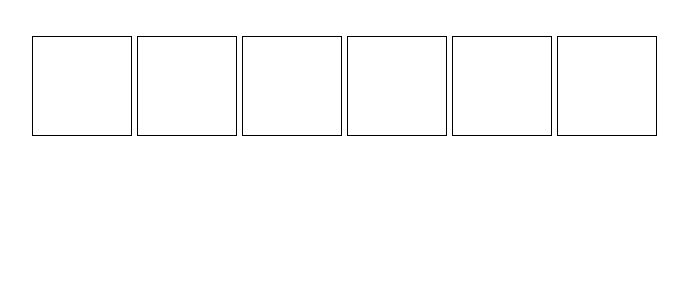
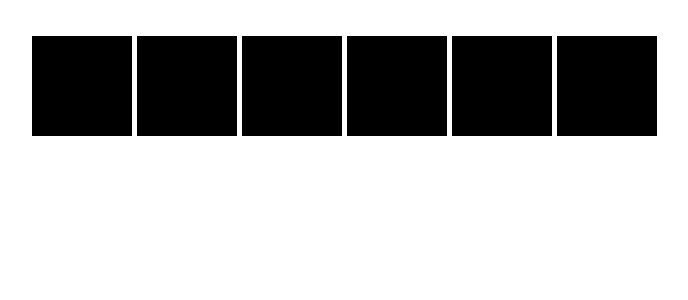
Before and after one commit to enoskyeza/meme_generator, a Next.js app: page / in a window 1280 px wide. Shown: the top 300 px of the page, without its empty margins (4-692 px from the left). Built offline with nearby package versions, Linux system fonts and the light colour scheme.

Commit message:
Add dynamic styles

```diff
--- a/src/components/Box.js
+++ b/src/components/Box.js
@@ -13,9 +13,16 @@ import boxes from "./boxes"
 
 export default function App() {
     const [boxArray, setBoxArray] = React.useState(boxes)
+
+    // Add dynamic styles
+    const styles = {
+        backgroundColor: "black"
+    }
+
     const boxElements = boxArray.map(box => {
-        return <div className='box-el' key={box.id} on={box.on}></div>
+        return <div style={styles} className='box-el' key={box.id} on={box.on}></div>
     })
+
     return (
         <main>
             {boxElements}
```
